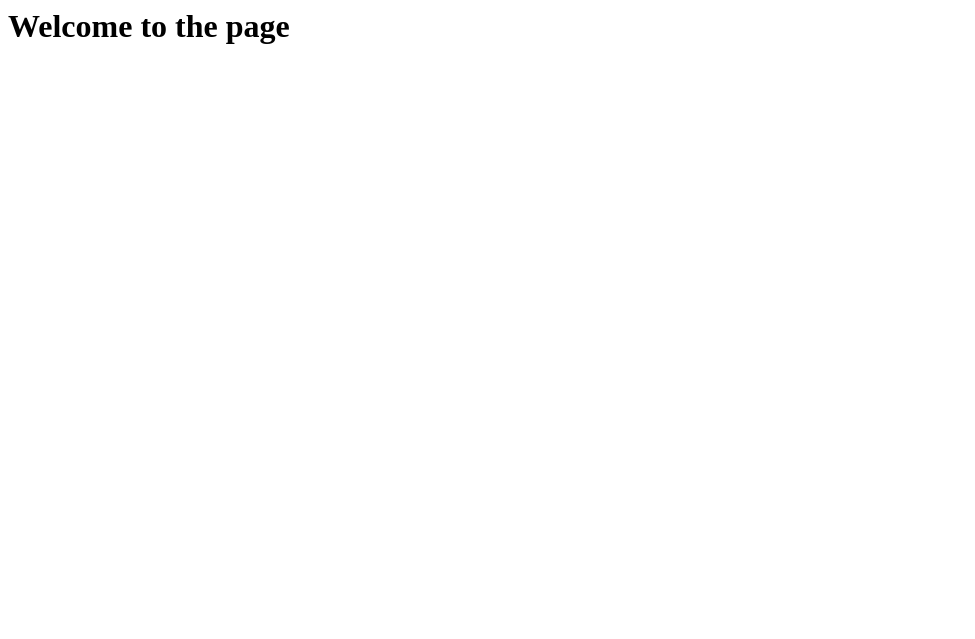
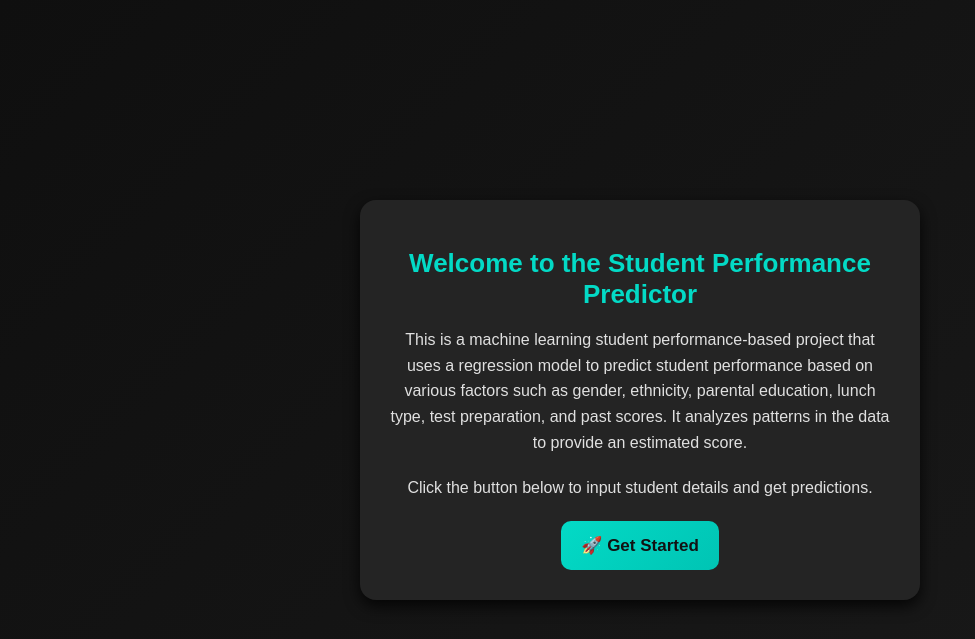
Before and after one commit to SuyashJoshi007/mlProject, a Flask app: page / in a window 1280 px wide. Shown: the top 639 px of the page, without its empty margins (0-975 px from the left). Run offline with Flask 3, Linux system fonts and the light colour scheme.

Commit message:
Deployement configuration render

```diff
--- a/templates/index.html
+++ b/templates/index.html
@@ -1 +1,68 @@
-<h1>Welcome to the page</h1>
+<!DOCTYPE html>
+<html lang="en">
+<head>
+    <meta charset="UTF-8">
+    <meta name="viewport" content="width=device-width, initial-scale=1.0">
+    <title>Student Performance Predictor</title>
+    <style>
+        body {
+            font-family: 'Poppins', sans-serif;
+            background: linear-gradient(135deg, #0f0f0f, #1a1a1a);
+            color: #ffffff;
+            display: flex;
+            justify-content: center;
+            align-items: center;
+            height: 100vh;
+            margin: 0;
+        }
+        .container {
+            background: #242424;
+            border-radius: 16px;
+            padding: 30px;
+            width: 500px;
+            box-shadow: 0 6px 15px rgba(0, 0, 0, 0.8);
+            text-align: center;
+        }
+        h1 {
+            font-size: 26px;
+            font-weight: 700;
+            color: #03dac6;
+        }
+        p {
+            font-size: 16px;
+            line-height: 1.6;
+            margin-bottom: 20px;
+            color: #e0e0e0;
+        }
+        .btn-primary {
+            padding: 14px 20px;
+            border: none;
+            border-radius: 10px;
+            background: linear-gradient(135deg, #03dac6, #00c4b4);
+            color: #121212;
+            font-size: 17px;
+            font-weight: 600;
+            cursor: pointer;
+            transition: background 0.3s, transform 0.2s;
+            text-decoration: none;
+            display: inline-block;
+        }
+        .btn-primary:hover {
+            background: linear-gradient(135deg, #00c4b4, #03dac6);
+            transform: scale(1.08);
+        }
+    </style>
+</head>
+<body>
+    <div class="container">
+        <h1>Welcome to the Student Performance Predictor</h1>
+        <p>
+            This is a machine learning student performance-based project that uses a regression model to predict student performance based on various factors such as gender, ethnicity, parental education, lunch type, test preparation, and past scores. It analyzes patterns in the data to provide an estimated score.
+        </p>
+        <p>
+            Click the button below to input student details and get predictions.
+        </p>
+        <a href="{{ url_for('predict_datapoint') }}" class="btn-primary">🚀 Get Started</a>
+    </div>
+</body>
+</html>
```
Also changed, not shown: requirements.txt (+10 -9 lines).
